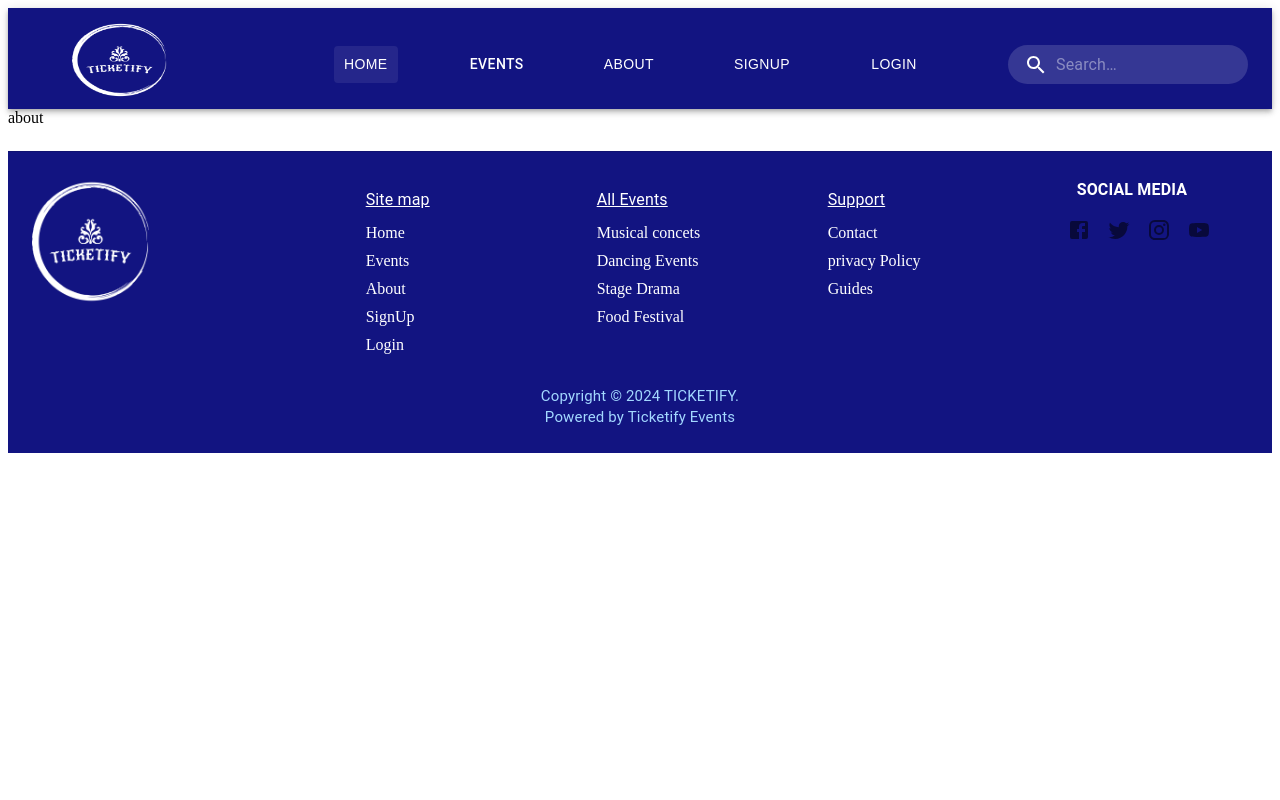
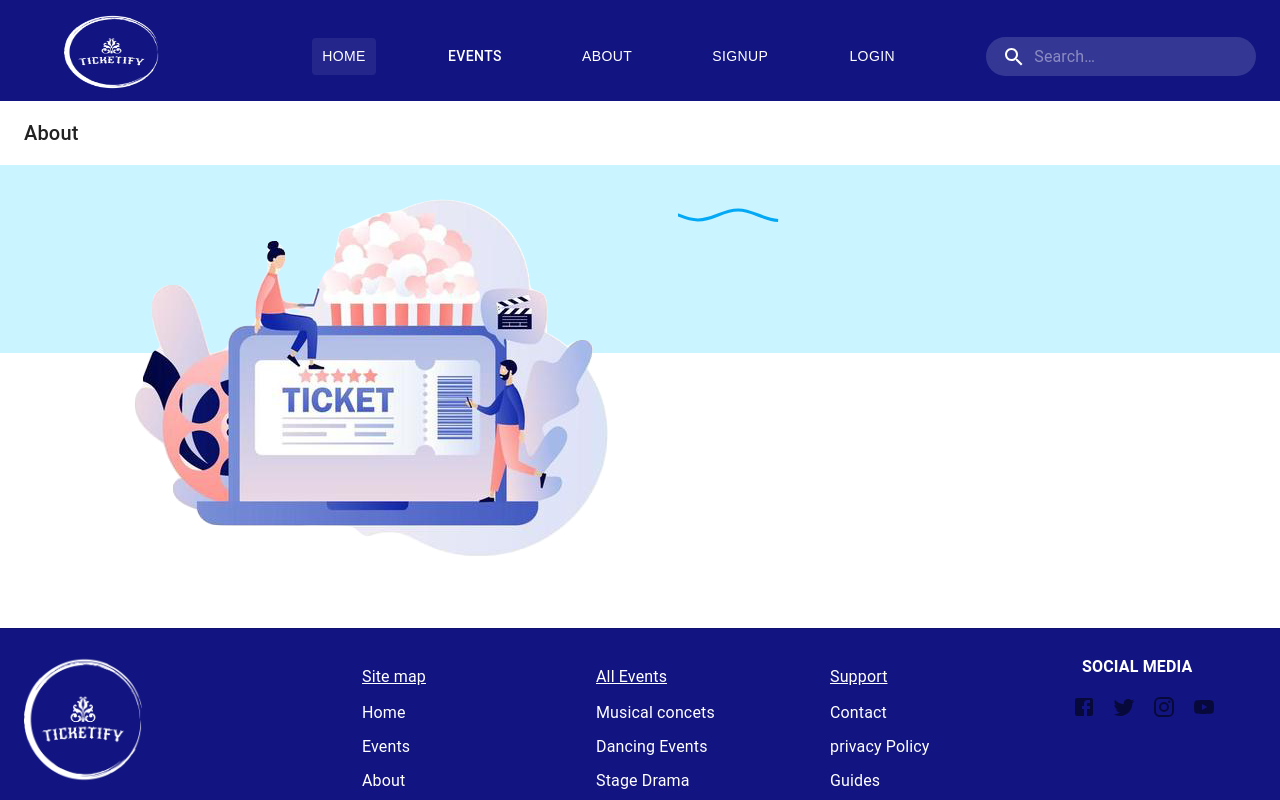
Before and after one commit to UththaraMadubhashini/event-ticket-booking-system, a React (Create React App) app: page /about in a window 1280 px wide. Shown: the top 800 px of the page. Built offline with nearby package versions, Linux system fonts and the light colour scheme.

Commit message:
about decoarations

```diff
--- a/src/Pages/About.js
+++ b/src/Pages/About.js
@@ -1,11 +1,30 @@
-import React from 'react'
+import React from 'react';
+import { AppBar, Toolbar, Typography, Container, Box, CssBaseline } from '@mui/material';
+import image from '../Assets/Images/aboutBackground.png';
 
 const About = () => {
   return (
-    <div>
-      about
+    <div style={{
+      backgroundImage: `linear-gradient(to bottom, #CAF4FF 50%, transparent 50%)`, // Background gradient
+    }}>
+      <CssBaseline />
+      <AppBar position="static" sx={{ backgroundColor: 'background.default', color: 'text.primary', boxShadow: 'none' }}>
+        <Toolbar>
+          <Typography variant="h6">About</Typography>
+        </Toolbar>
+      </AppBar>
+      <Container sx={{ display: 'flex', justifyContent: 'flex-end', position: 'relative' }}>
+        <Box sx={{ textAlign: 'center', padding: 2 }}>
+          <img src={image} alt="About Background" sx={{ maxWidth: '100%', maxHeight: '200px' }} />
+        </Box>
+
+        <svg id="patternId" width="100%" height="100%" xmlns="http://www.w3.org/2000/svg">
+          <path d="M-20.133 44.568C-13.178 44.932-6.452 47.376 0 50c6.452 2.624 13.036 5.072 20 5 6.967-.072 13.56-2.341 20-5 6.44-2.659 13.033-4.928 20-5 6.964-.072 13.548 2.376 20 5s13.178 5.068 20.133 5.432" strokeWidth="3" stroke="hsla(198.7,97.6%,48.4%,1)" fill="none" />
+        </svg>
+
+      </Container>
     </div>
-  )
-}
+  );
+};
 
-export default About
+export default About;
--- a/src/Pages/Booking.js
+++ b/src/Pages/Booking.js
@@ -136,7 +136,8 @@ export default function Booking() {
         width: '250px',
         height: '40px',
         mx: 'auto', // horizontally center the button
-        ...buttonGradient // Merge buttonGradient style with existing styles
+        ...buttonGradient, // Merge buttonGradient style with existing styles
+        borderRadius: '40px',
         }}
         variant="contained"
         onClick={handleClickOpen}
```
Also changed, not shown: src/Assets/Images/aboutBackground.png (added).
